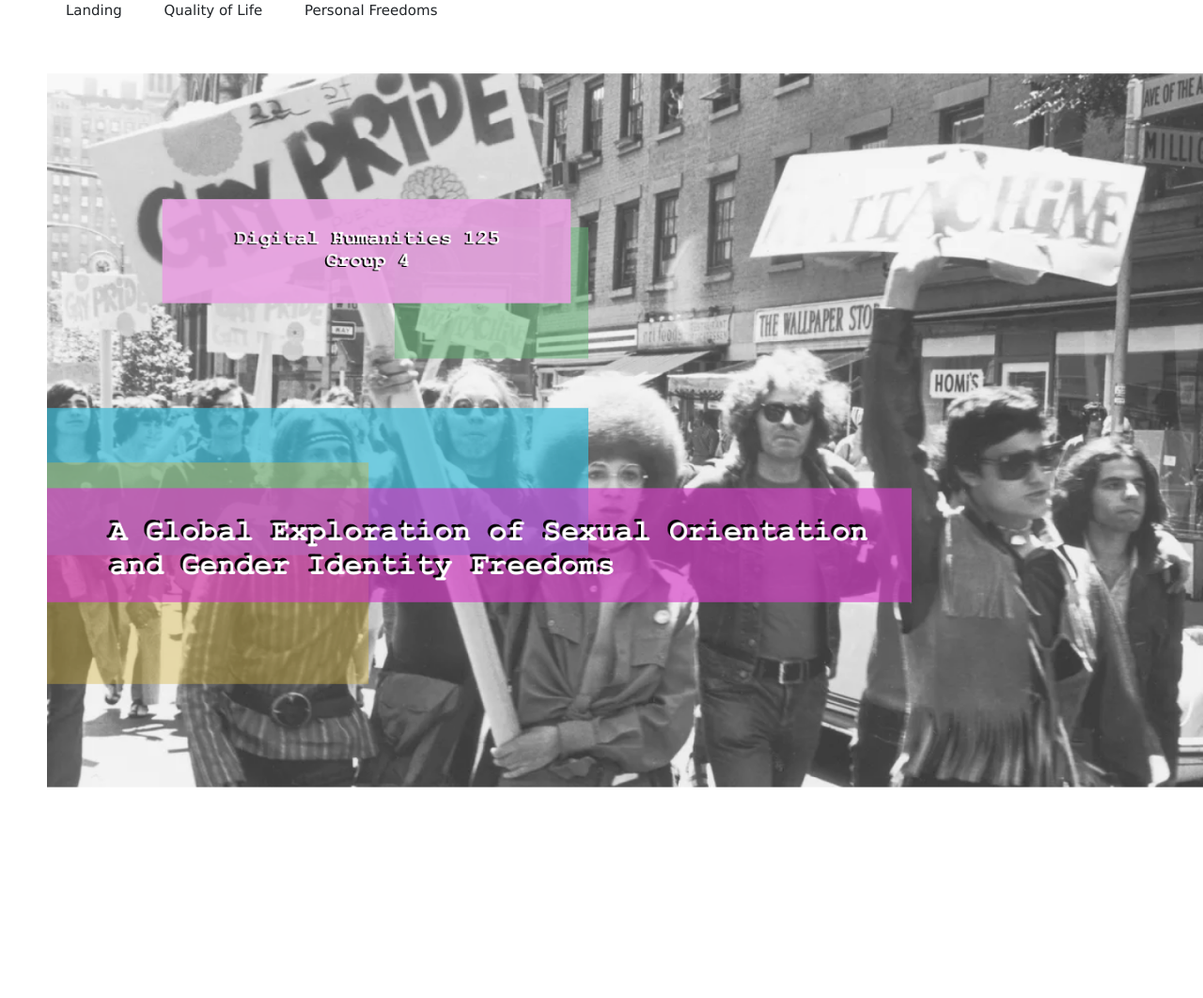
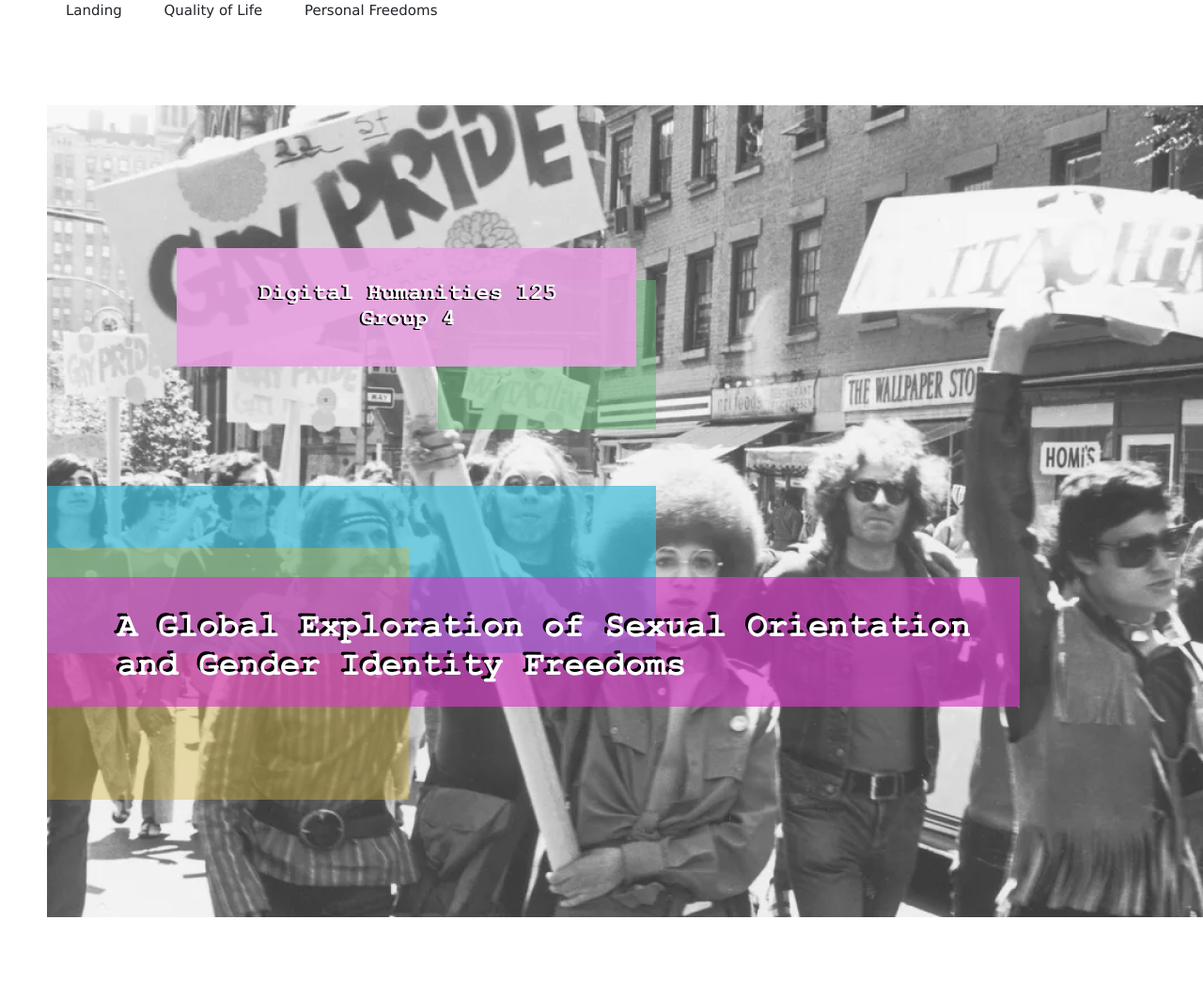
Before and after one commit to LHarrison36/DH125-Final-Project, a Jekyll site: the page built from index.md, in a window 1280 px wide. Shown: the whole page at 94% size. Built offline with Jekyll 4.4.1, drawn with Linux system fonts in a browser that asks for light colours; before the commit the page ends 900 px from its top, so only the background shows below that.

Commit message:
Update index.md

```diff
--- a/index.md
+++ b/index.md
@@ -4,4 +4,4 @@
 filename: index
 ---
 
-<img src="landing.png" alt="Italian Trulli" style="width: 100%;" id="titleimage">
+![Title page](../landing.png)
```
